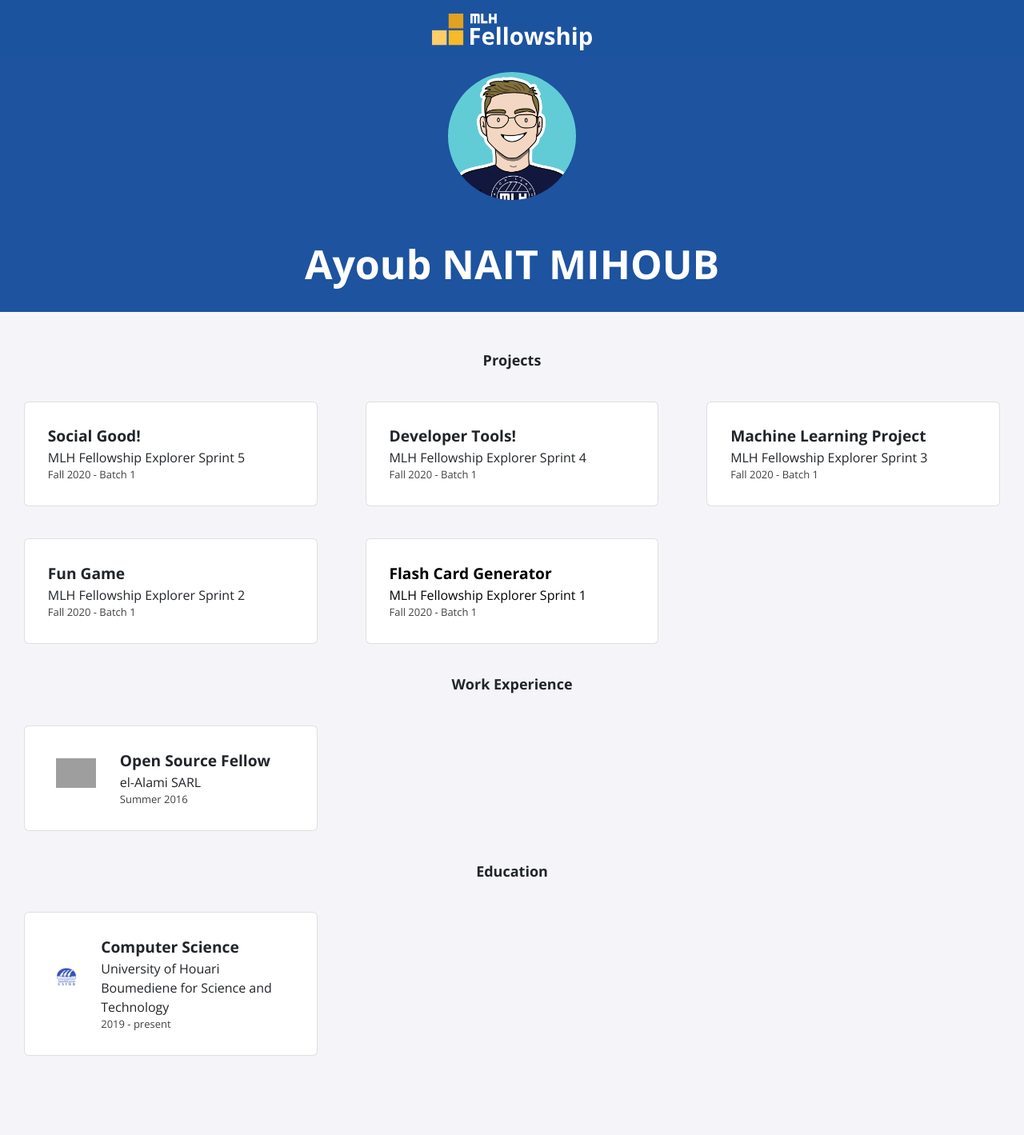
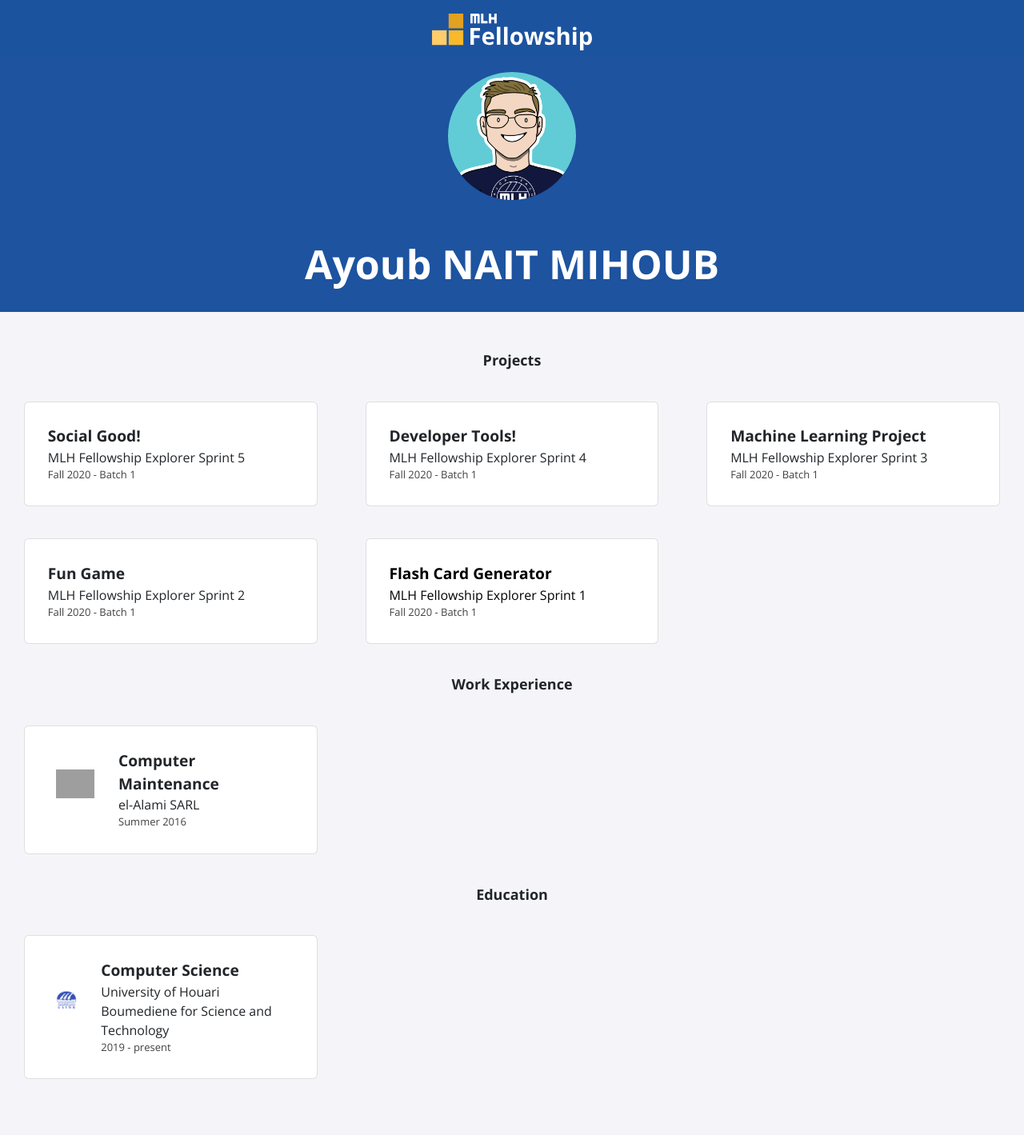
Before and after one commit to iyy0v/iyy0v.github.io, a Jekyll site: the page built from index.html, in a window 1280 px wide. Shown: the whole page at 80% size. Built offline with Jekyll 4.4.1, drawn with Linux system fonts in a browser that asks for light colours; nearby versions of some CDN libraries; before the commit the page ends 1390 px from its top, so only the background shows below that; grey boxes are pictures that could not be loaded.

Commit message:
Update experience.yml

```diff
--- a/_data/experience.yml
+++ b/_data/experience.yml
@@ -1,4 +1,4 @@
-- role: Open Source Fellow
+- role: Computer Maintenance
   company: el-Alami SARL
   dates: Summer 2016
   logo: img.png
```
